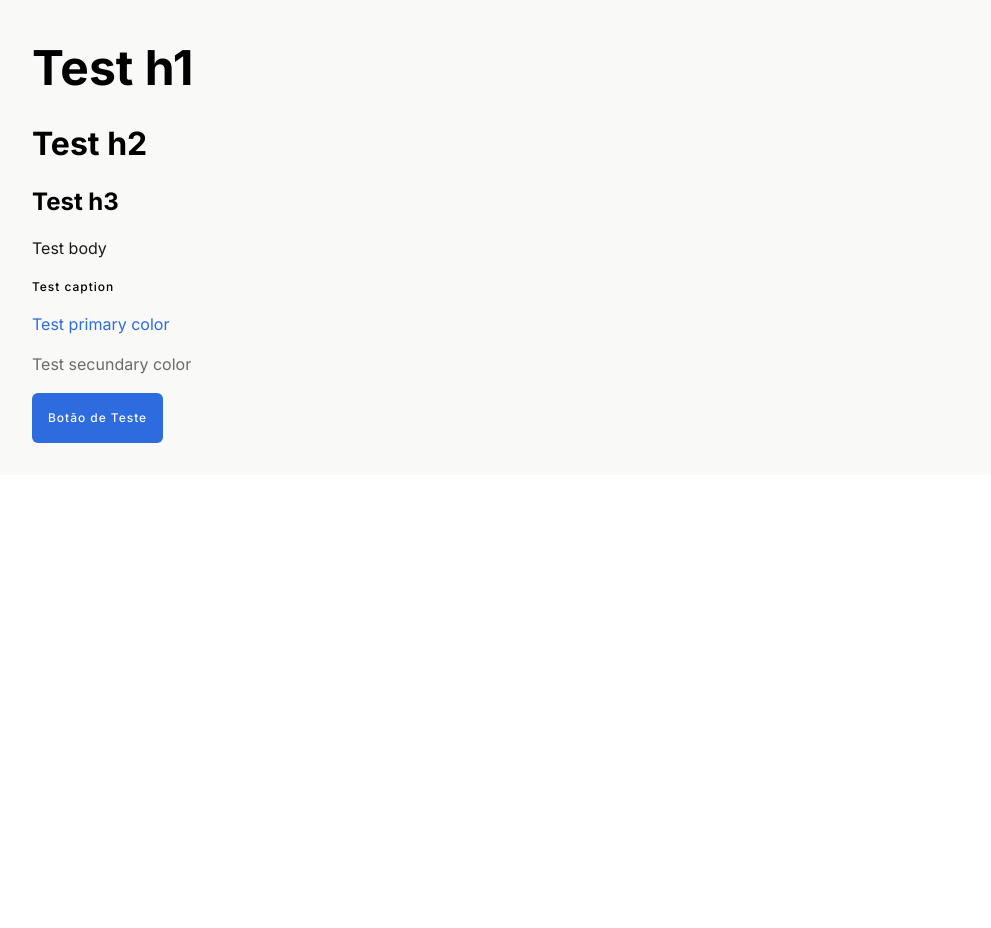
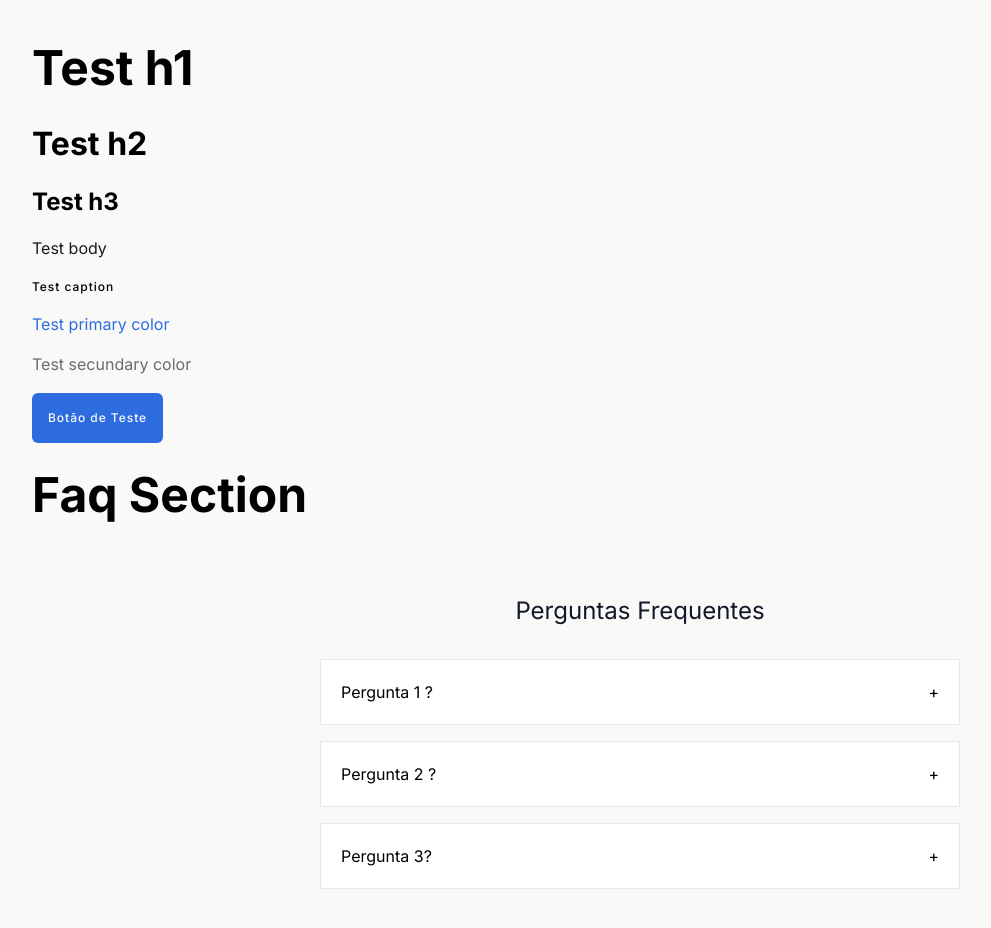
Before and after one commit to Dep-tech-coenei-faro-27/event-site, a React (Vite) app in the folder frontend/: page / in a window 1280 px wide. Shown: the top 928 px of the page, without its empty margins (0-991 px from the left). Before the commit the page ends 800 px from the top, so only its background shows below. Built offline with nearby package versions, Linux system fonts and the light colour scheme.

Commit message:
feat: FAQ accordion

```diff
--- a/frontend/src/App.tsx
+++ b/frontend/src/App.tsx
@@ -1,3 +1,4 @@
+import FaqSection from "./components/FaqSection"
 
 function App() {
 
@@ -18,6 +19,9 @@ function App() {
                 Botão de Teste
             </button>
 
+
+            <h1 className="text-h1">Faq Section</h1>
+            <FaqSection />
         </div>
     </>
   )
--- /dev/null
+++ b/frontend/src/components/FaqItem.tsx
@@ -0,0 +1,37 @@
+import { useState, useRef, useEffect } from 'react';
+
+export default function FaqItem({ question, answer }: { question: string; answer: string }) {
+
+    const [isOpen, setIsOpen] = useState(false);
+    const contentRef = useRef<HTMLDivElement>(null);
+
+    useEffect(() => {
+        if (contentRef.current) {
+            if (isOpen){
+                contentRef.current.style.maxHeight = `${contentRef.current.scrollHeight}px`;
+            }else{
+                contentRef.current.style.maxHeight = '0px';
+            }
+    }}, [isOpen]);
+
+    return (
+        <div className="border border-gray-200 bg-white">
+            <button type="button"
+            className="w-full flex items-center justify-between p-5 text-left bg-white hover:bg-gray-50 transition-colors duration-200 focus:outline-none"
+            onClick={() => setIsOpen((prev) => !prev)} aria-expanded={isOpen}
+            >
+                <span className="">
+                    {question}
+                </span>
+                <span className="">
+                    +
+                </span>
+            </button>
+      <div ref={contentRef} className="transition-all duration-300 ease-in-out overflow-hidden">
+        <div className="p-5 pt-0">
+          {answer}
+        </div>
+      </div>
+    </div>
+  );
+}
--- /dev/null
+++ b/frontend/src/components/FaqSection.tsx
@@ -0,0 +1,37 @@
+import FaqItem from './FaqItem';
+
+// Lista de Perguntas
+const FAQ_DATA = [
+    {
+        id: 1,
+        question: "Pergunta 1 ?",
+        answer: "Lorem ipsum dolor sit amet, consectetur adipiscing elit. Fusce feugiat suscipit velit a placerat. Donec tincidunt est id imperdiet hendrerit. "
+    },
+    {
+        id: 2,
+        question: "Pergunta 2 ?",
+        answer: "Lorem ipsum dolor sit amet, consectetur adipiscing elit. Fusce feugiat suscipit velit a placerat. Donec tincidunt est id imperdiet hendrerit. "
+    },
+    {
+        id: 3,
+        question: "Pergunta 3?",
+        answer: "Lorem ipsum dolor sit amet, consectetur adipiscing elit. Fusce feugiat suscipit velit a placerat. Donec tincidunt est id imperdiet hendrerit. "
+    }
+];
+
+
+export default function FaqSection() {
+    return (
+        <section className="w-full max-w-2xl mx-auto my-12 px-4">
+            <h2 className="text-2xl text-center text-gray-900 mb-8">
+                Perguntas Frequentes
+            </h2>
+
+            <div className="space-y-4">
+                {FAQ_DATA.map((item) => (
+                    <FaqItem key={item.id} question={item.question} answer={item.answer} />
+                ))}
+            </div>
+        </section>
+    );
+}
```
